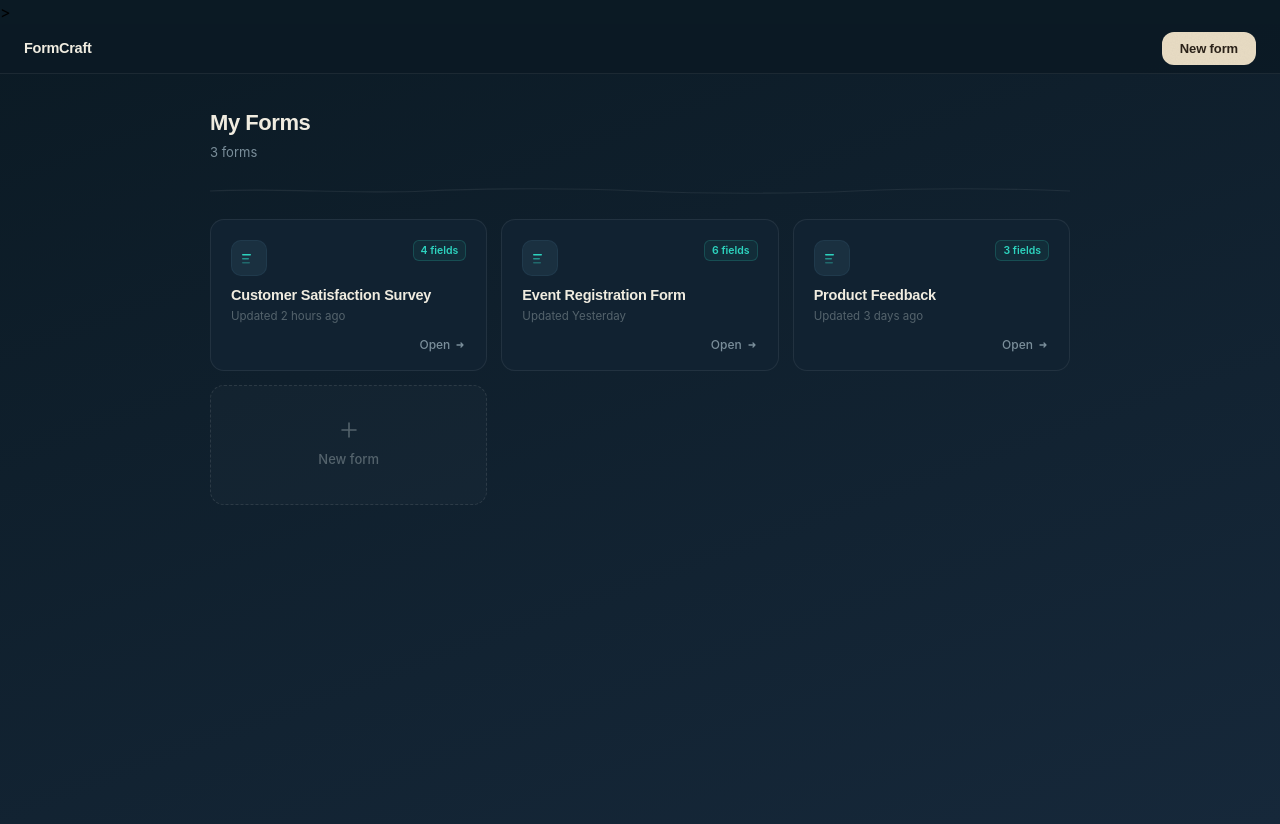
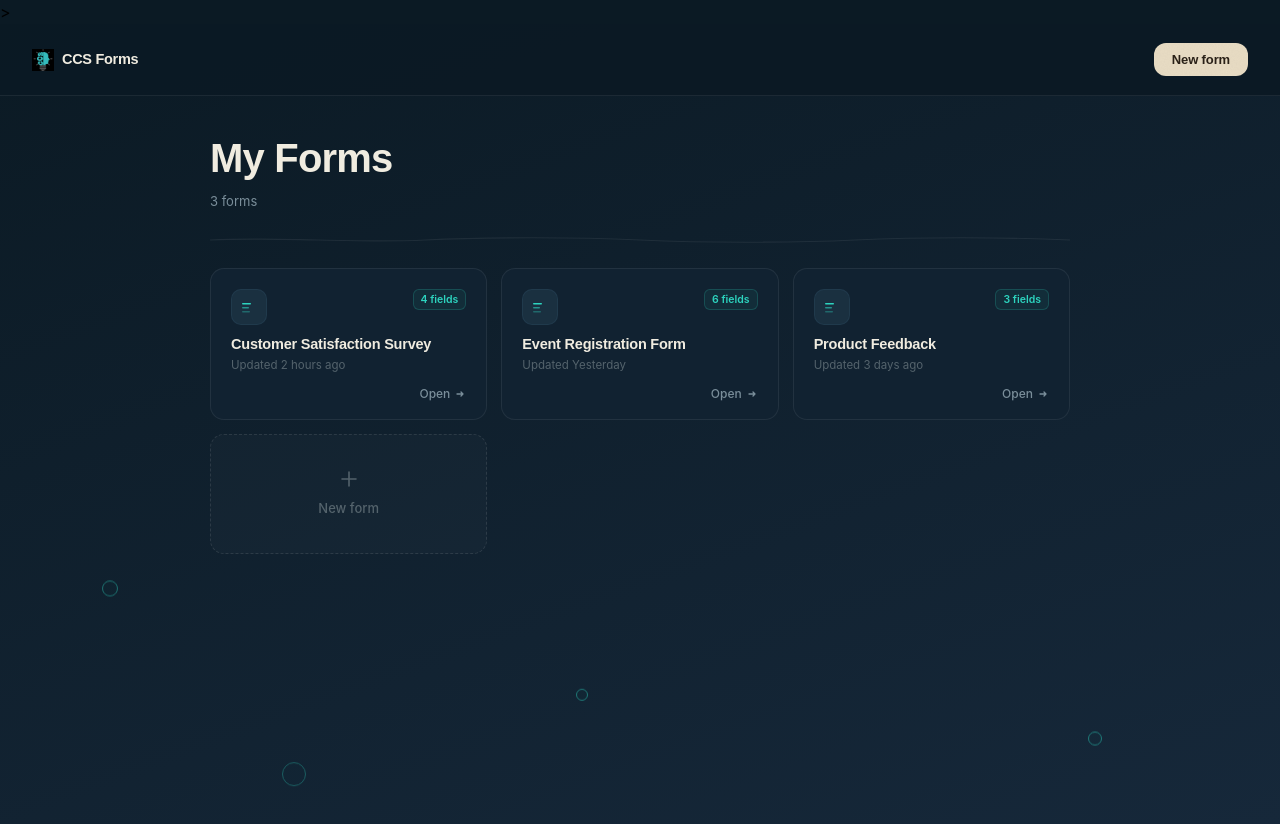
Before and after one commit to lililivleen/ccs-forms-frontend, a React (Vite) app: page /dashboard in a window 1280 px wide. Built offline with nearby package versions, Linux system fonts and the light colour scheme.

Commit message:
sum styling on dash

```diff
--- a/src/pages/DashboardPage.jsx
+++ b/src/pages/DashboardPage.jsx
@@ -1,5 +1,6 @@
 import { useNavigate } from "react-router-dom";
 import { COLORS, pageBg, sandyBtn, WavyDivider } from "../ui/shared";
+import ccsLogo from "../assets/ccs-logo.png";
 
 const PLACEHOLDER_FORMS = [
   { id: "form-1", title: "Customer Satisfaction Survey", fields: 4, updated: "2 hours ago" },
@@ -7,28 +8,81 @@ const PLACEHOLDER_FORMS = [
   { id: "form-3", title: "Product Feedback",             fields: 3, updated: "3 days ago"  },
 ];
 
+const BUBBLES = [
+  { size: 16, left: "8%",  delay: 0  },
+  { size: 24, left: "22%", delay: 4  },
+  { size: 12, left: "45%", delay: 2  },
+  { size: 20, left: "68%", delay: 6  },
+  { size: 14, left: "85%", delay: 3  },
+  { size: 18, left: "35%", delay: 8  },
+];
+
+function AmbientBubbles() {
+  return (
+    <div
+      style={{
+        position: "fixed",
+        top: 0, left: 0, right: 0, bottom: 0,
+        overflow: "hidden",
+        pointerEvents: "none",
+        zIndex: 0,
+      }}
+    >
+      <style>{`
+        @keyframes dashboardFloatUp {
+          0%   { transform: translateY(0);      opacity: 0; }
+          10%  { opacity: 0.5; }
+          90%  { opacity: 0.3; }
+          100% { transform: translateY(-100vh); opacity: 0; }
+        }
+      `}</style>
+      {BUBBLES.map((b, i) => (
+        <span
+          key={i}
+          style={{
+            position: "absolute",
+            bottom: -40,
+            left: b.left,
+            width: b.size,
+            height: b.size,
+            borderRadius: "50%",
+            border: "1px solid #2DD4BF",
+            background: "rgba(45,212,191,0.03)",
+            animation: `dashboardFloatUp ${18 + b.delay}s linear ${b.delay}s infinite`,
+          }}
+        />
+      ))}
+    </div>
+  );
+}
+
 export default function DashboardPage() {
   const navigate = useNavigate();
 
   return (
-    <div style={{ ...pageBg, display: "flex", flexDirection: "column" }}>
+    <div style={{ ...pageBg, display: "flex", flexDirection: "column", position: "relative" }}>
+      <AmbientBubbles />
+
       <header style={{
-        height: 50,
+        height: 72,
         background: "rgba(11,26,36,0.92)",
         borderBottom: "1px solid rgba(255,255,255,0.07)",
         display: "flex", alignItems: "center",
-        padding: "0 24px", gap: 12, flexShrink: 0,
+        padding: "0 32px", gap: 12, flexShrink: 0,
+        position: "relative", zIndex: 1,
       }}>
         <button
           onClick={() => navigate("/")}
           style={{
             background: "none", border: "none", cursor: "pointer",
+            display: "flex", alignItems: "center", gap: 8,
             fontFamily: "'Bricolage Grotesque', sans-serif",
             fontWeight: 700, fontSize: 14.5,
             color: COLORS.heading, letterSpacing: "-0.02em",
           }}
         >
-          FormCraft
+          <img src={ccsLogo} alt="CCS logo" style={{ width: 22, height: 22, objectFit: "contain" }} />
+          CCS Forms
         </button>
 
         <div style={{ flex: 1 }} />
@@ -41,11 +95,11 @@ export default function DashboardPage() {
         </button>
       </header>
 
-      <div style={{ flex: 1, overflowY: "auto", padding: "32px 24px" }}>
+      <div style={{ flex: 1, overflowY: "auto", padding: "32px 24px", position: "relative", zIndex: 1 }}>
         <div style={{ maxWidth: 860, margin: "0 auto" }}>
           <h1 style={{
             fontFamily: "'Bricolage Grotesque', sans-serif",
-            fontWeight: 700, fontSize: 22, letterSpacing: "-0.02em",
+            fontWeight: 700, fontSize: 40, letterSpacing: "-0.02em",
             color: COLORS.heading, margin: "0 0 4px",
           }}>
             My Forms
```
